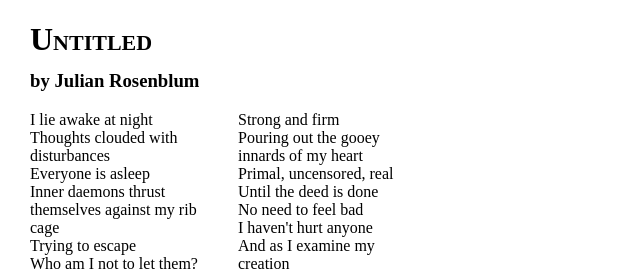
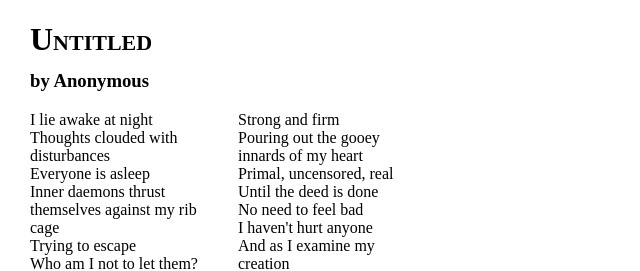
Before and after one commit to whatsupinternet/poem, a plain HTML site: page index.html in a window 1280 px wide. Shown: the top 271 px of the page, 0-640 px from the left. Drawn offline with Linux system fonts and the light colour scheme; a web font is replaced by a local one.

Commit message:
Anonymized myself

```diff
--- a/index.html
+++ b/index.html
@@ -38,7 +38,7 @@
 
 <body>
 <h1>Untitled</h1>
-<h3>by Julian Rosenblum</h3>
+<h3>by Anonymous</h3>
 
 <div class="col">
 
```
